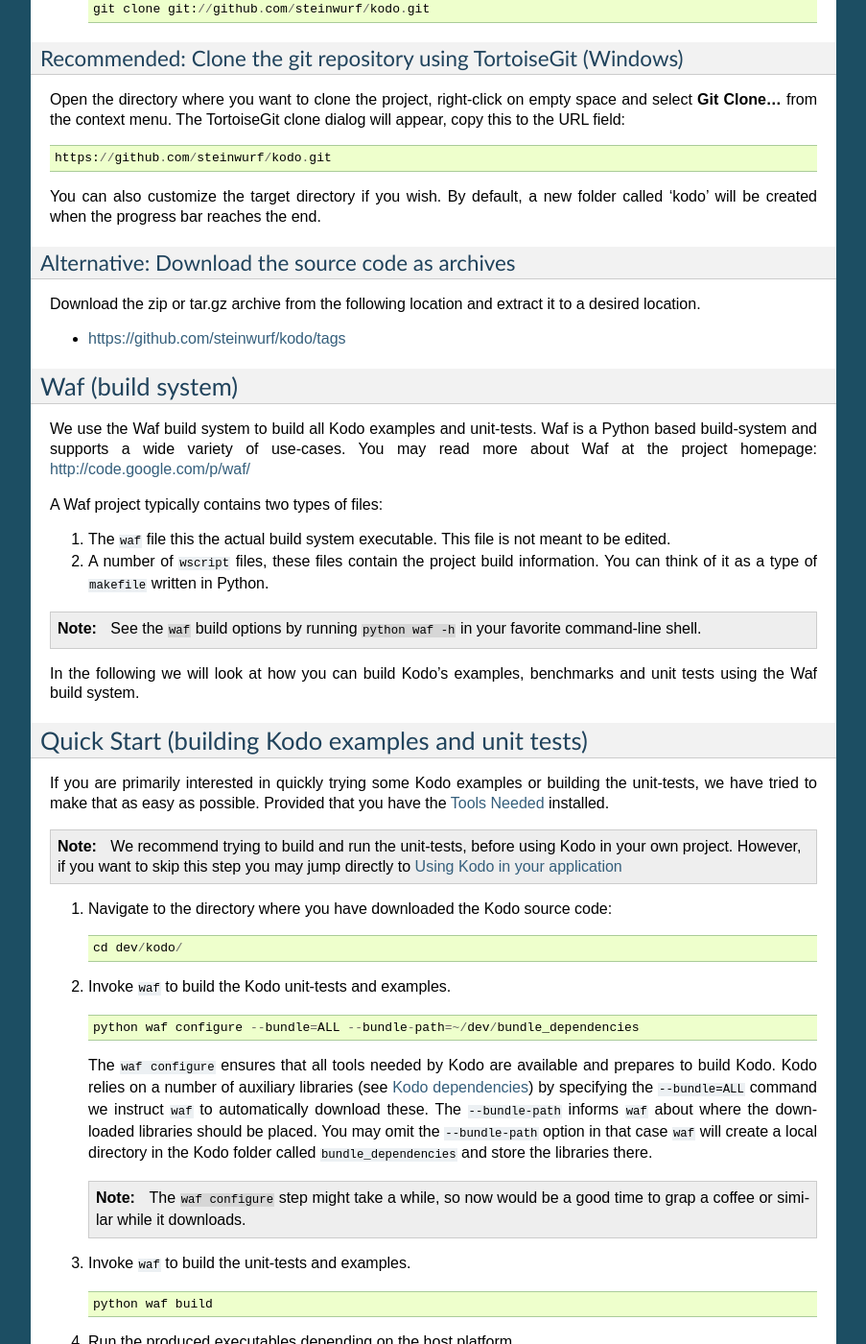
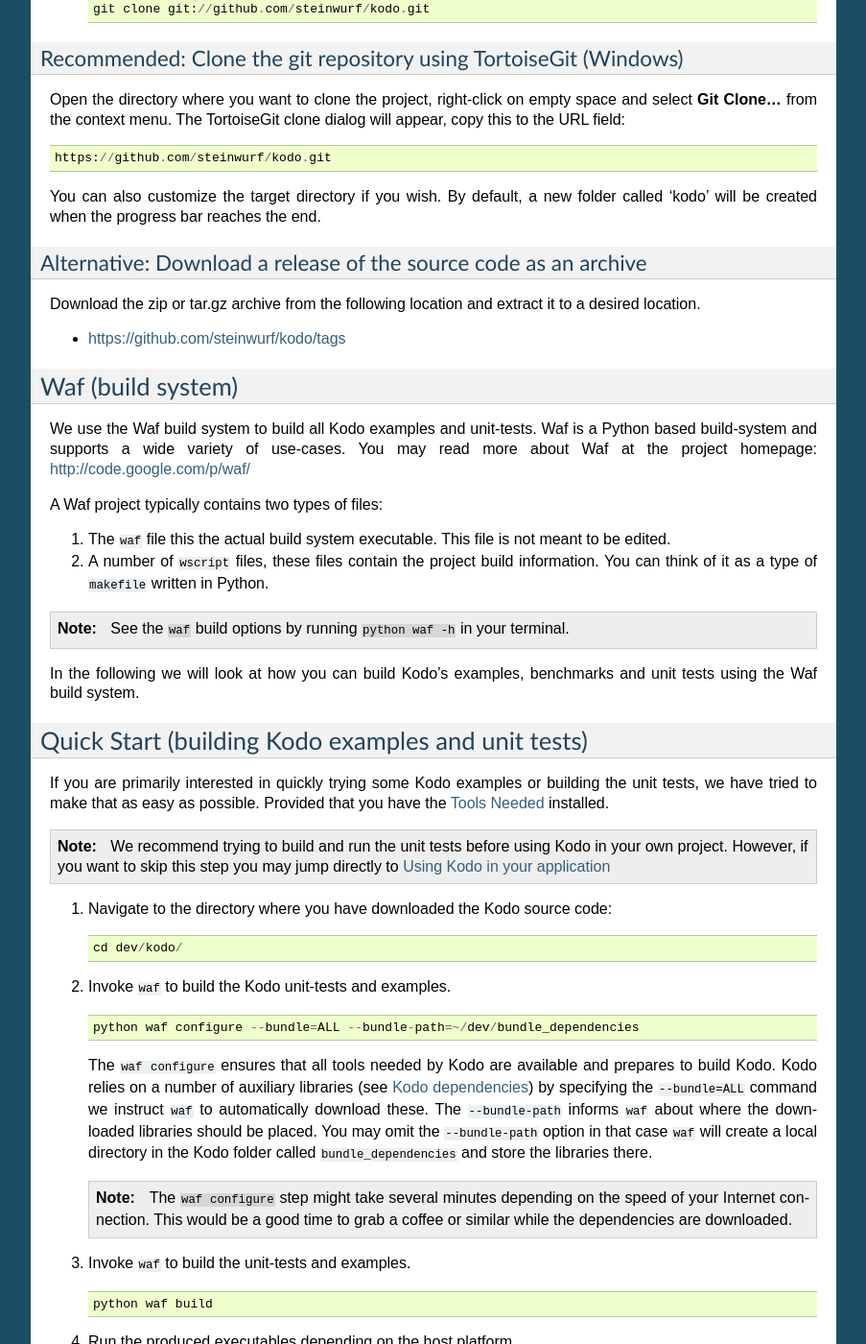
Before and after one commit to msherif4/kodo, a Sphinx documentation site: the page built from docs/source/getting_started.rst, in a window 1280 px wide and 1400 px high, scrolled down 1340 px. Shown: the whole window at 96% size, without its empty margins (198-1101 px from the left). Built offline with Sphinx 7.4.7, drawn with Linux system fonts in a browser that asks for light colours; formulas are drawn with MathJax 3; some of the changed text lies outside the part shown.

Commit message:
Update getting_started.rst

```diff
--- a/docs/source/getting_started.rst
+++ b/docs/source/getting_started.rst
@@ -133,8 +133,8 @@
 when the progress bar reaches the end.
 
 
-Alternative: Download the source code as archives
-~~~~~~~~~~~~~~~~~~~~~~~~~~~~~~~~~~~~~~~~~~~~~~~~~
+Alternative: Download a release of the source code as an archive
+~~~~~~~~~~~~~~~~~~~~~~~~~~~~~~~~~~~~~~~~~~~~~~~~~~~~~~~~~~~~~~~~
 
 Download the zip or tar.gz archive from the following location and
 extract it to a desired location.
@@ -160,7 +160,7 @@
    of ``makefile`` written in Python.
 
 .. note:: See the ``waf`` build options by running ``python waf -h``
-          in your favorite command-line shell.
+          in your terminal.
 
 In the following we will look at how you can build Kodo's examples, benchmarks
 and unit tests using the Waf build system.
@@ -171,10 +171,10 @@
 .. _quick-start:
 
 If you are primarily interested in quickly trying some Kodo examples
-or building the unit-tests, we have tried to make that as easy as possible.
+or building the unit tests, we have tried to make that as easy as possible.
 Provided that you have the `Tools Needed`_ installed.
 
-.. note:: We recommend trying to build and run the unit-tests, before
+.. note:: We recommend trying to build and run the unit tests before
           using Kodo in your own project. However, if you want to skip
           this step you may jump directly to :ref:`using-kodo-in-your-application`
 
@@ -201,8 +201,9 @@
    local directory in the Kodo folder called  ``bundle_dependencies`` and
    store the libraries there.
 
-   .. note:: The ``waf configure`` step might take a while, so now would be a
-             good time to grap a coffee or similar while it downloads.
+   .. note:: The ``waf configure`` step might take several minutes depending on
+             the speed of your Internet connection. This would be a
+             good time to grab a coffee or similar while the dependencies are downloaded.
 
 3. Invoke ``waf`` to build the unit-tests and examples.
 
```
